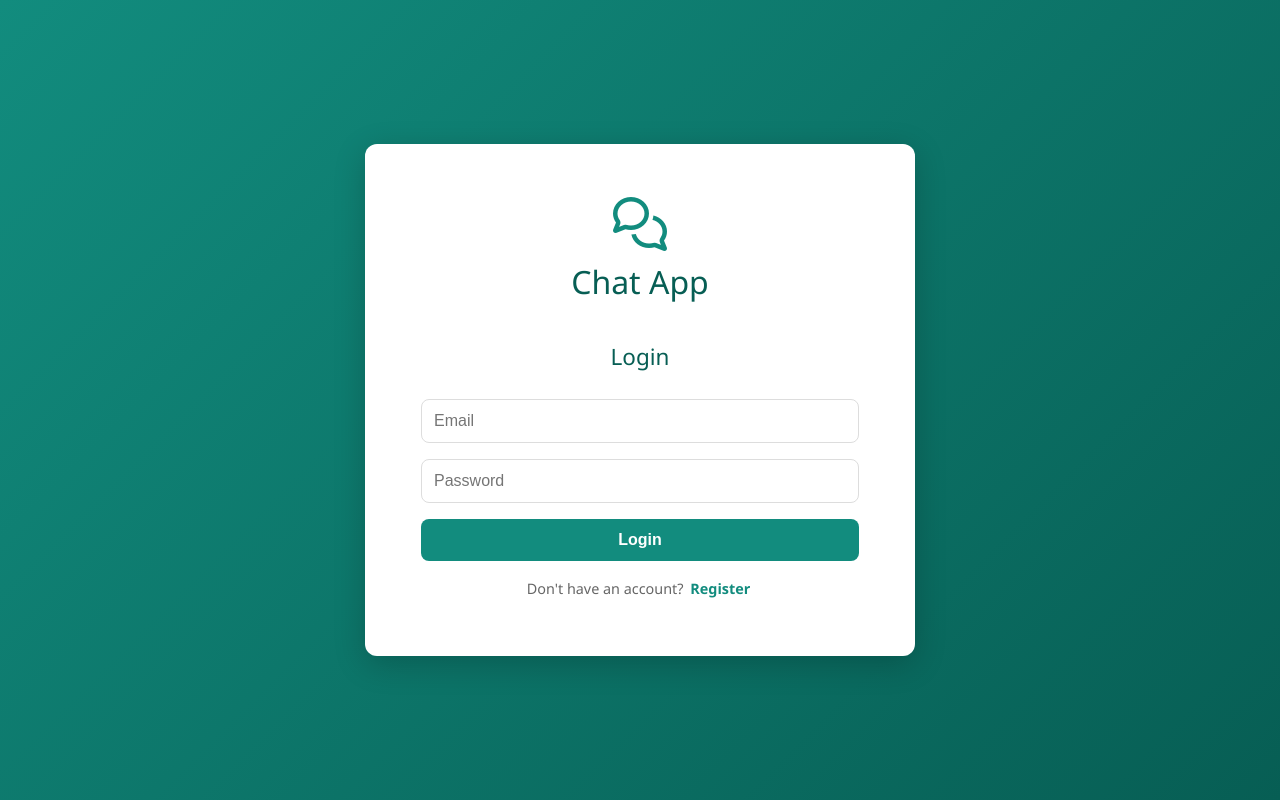
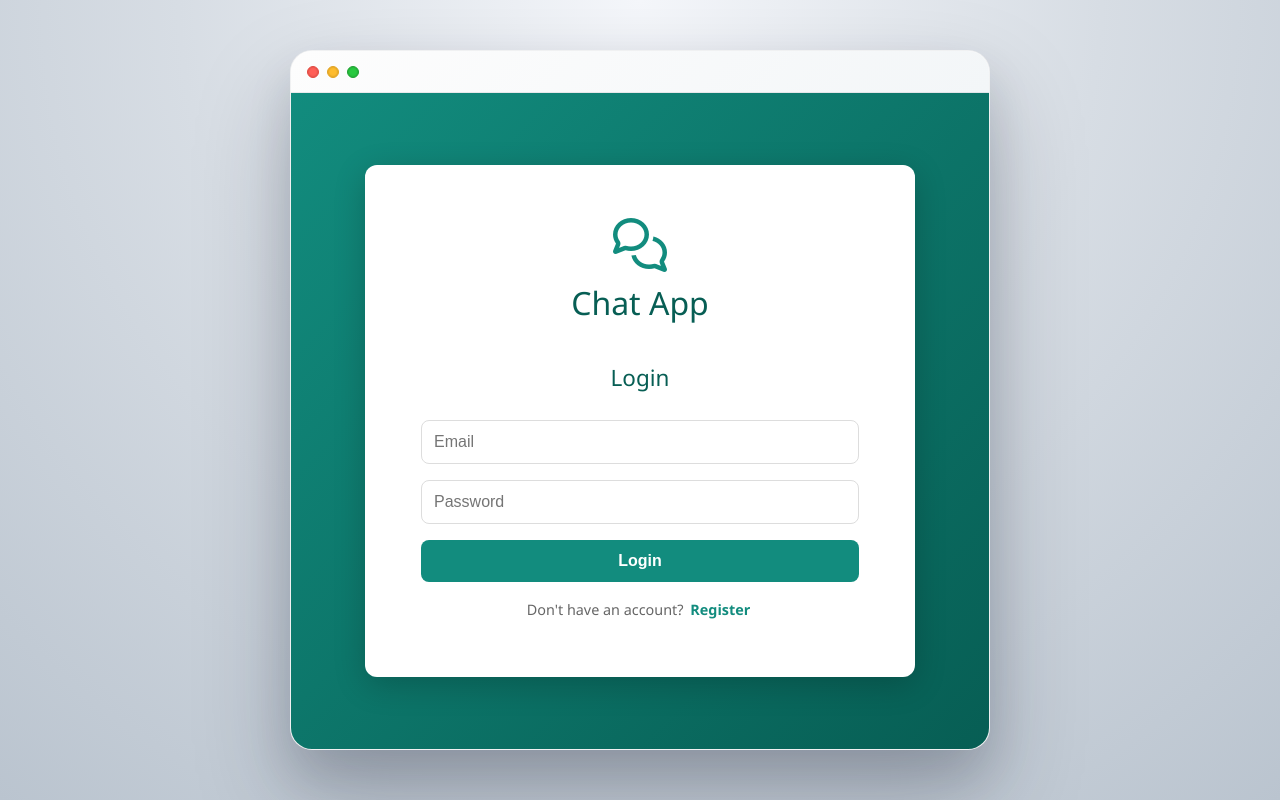
Before and after one commit to johanpoyet/jojochat, a Vue app in the folder front/: page / in a window 1280 px wide. Built offline with nearby package versions, Linux system fonts and the light colour scheme; no server answers.

Commit message:
add mac window for login & register page

```diff
--- a/front/src/components/ConversationList.vue
+++ b/front/src/components/ConversationList.vue
@@ -392,15 +392,21 @@ const isUserTyping = (userId) => {
   flex-shrink: 0;
 }
 
-.avatar {
+.avatar-wrapper .avatar {
   width: 100%;
   height: 100%;
+}
+
+.avatar {
+  width: 40px;
+  height: 40px;
   border-radius: 50%;
   background: #dfe5e7;
   display: flex;
   align-items: center;
   justify-content: center;
   overflow: hidden;
+  flex-shrink: 0;
 }
 
 .avatar img {
--- a/front/src/components/LoginView.vue
+++ b/front/src/components/LoginView.vue
@@ -35,8 +35,18 @@ const toggleMode = () => {
 </script>
 
 <template>
-  <div class="login-container">
-    <div class="login-box">
+  <div class="app-backdrop">
+    <div class="app-window">
+      <div class="window-header" aria-hidden="true">
+        <div class="window-controls">
+          <span class="window-dot dot-close"></span>
+          <span class="window-dot dot-minimize"></span>
+          <span class="window-dot dot-fullscreen"></span>
+        </div>
+      </div>
+
+      <div class="login-container">
+        <div class="login-box">
       <div class="login-header">
         <i class="fas fa-comments"></i>
         <h1>Chat App</h1>
@@ -90,16 +100,80 @@ const toggleMode = () => {
         </p>
       </form>
     </div>
+      </div>
+    </div>
   </div>
 </template>
 
 <style scoped>
+.app-backdrop {
+  width: 100vw;
+  height: 100vh;
+  background: radial-gradient(circle at top, #f5f7fb 0%, #d7dde4 45%, #bac4cf 100%);
+  display: flex;
+  align-items: center;
+  justify-content: center;
+  padding: clamp(12px, 3vw, 36px);
+}
+
+.app-window {
+  width: min(92vw, 700px);
+  height: min(92vh, 700px);
+  background: #ffffff;
+  border-radius: 22px;
+  box-shadow:
+    0 45px 95px rgba(15, 23, 42, 0.25),
+    0 25px 45px rgba(15, 23, 42, 0.12);
+  overflow: hidden;
+  display: flex;
+  flex-direction: column;
+  border: 1px solid rgba(15, 23, 42, 0.06);
+  position: relative;
+}
+
+.window-header {
+  height: 42px;
+  display: flex;
+  align-items: center;
+  padding: 0 16px;
+  background: linear-gradient(135deg, #fdfdfd, #f3f6f8);
+  border-bottom: 1px solid rgba(15, 23, 42, 0.08);
+}
+
+.window-controls {
+  display: flex;
+  gap: 8px;
+}
+
+.window-dot {
+  width: 12px;
+  height: 12px;
+  border-radius: 999px;
+  display: inline-flex;
+  border: 1px solid rgba(0, 0, 0, 0.08);
+  box-shadow: inset 0 0 2px rgba(0, 0, 0, 0.25);
+}
+
+.dot-close {
+  background: #ff5f57;
+  border-color: #e0483f;
+}
+
+.dot-minimize {
+  background: #febc2e;
+  border-color: #e0a323;
+}
+
+.dot-fullscreen {
+  background: #28c940;
+  border-color: #1e9f31;
+}
+
 .login-container {
+  flex: 1;
   display: flex;
   justify-content: center;
   align-items: center;
-  width: 100vw;
-  height: 100vh;
   background: linear-gradient(135deg, #128C7E 0%, #075E54 100%);
 }
 
--- a/front/src/components/RegisterView.vue
+++ b/front/src/components/RegisterView.vue
@@ -66,8 +66,18 @@ const handleRegister = async () => {
 </script>
 
 <template>
-  <div class="register-container">
-    <div class="register-box">
+  <div class="app-backdrop">
+    <div class="app-window">
+      <div class="window-header" aria-hidden="true">
+        <div class="window-controls">
+          <span class="window-dot dot-close"></span>
+          <span class="window-dot dot-minimize"></span>
+          <span class="window-dot dot-fullscreen"></span>
+        </div>
+      </div>
+
+      <div class="register-container">
+        <div class="register-box">
       <div class="register-header">
         <h1>WhatsApp</h1>
         <p>Create your account</p>
@@ -122,12 +132,77 @@ const handleRegister = async () => {
         <button @click="emit('switch-to-login')" class="btn-link">Sign in</button>
       </div>
     </div>
+      </div>
+    </div>
   </div>
 </template>
 
 <style scoped>
+.app-backdrop {
+  width: 100vw;
+  height: 100vh;
+  background: radial-gradient(circle at top, #f5f7fb 0%, #d7dde4 45%, #bac4cf 100%);
+  display: flex;
+  align-items: center;
+  justify-content: center;
+  padding: clamp(12px, 3vw, 36px);
+}
+
+.app-window {
+  width: min(92vw, 700px);
+  height: min(92vh, 700px);
+  background: #ffffff;
+  border-radius: 22px;
+  box-shadow:
+    0 45px 95px rgba(15, 23, 42, 0.25),
+    0 25px 45px rgba(15, 23, 42, 0.12);
+  overflow: hidden;
+  display: flex;
+  flex-direction: column;
+  border: 1px solid rgba(15, 23, 42, 0.06);
+  position: relative;
+}
+
+.window-header {
+  height: 42px;
+  display: flex;
+  align-items: center;
+  padding: 0 16px;
+  background: linear-gradient(135deg, #fdfdfd, #f3f6f8);
+  border-bottom: 1px solid rgba(15, 23, 42, 0.08);
+}
+
+.window-controls {
+  display: flex;
+  gap: 8px;
+}
+
+.window-dot {
+  width: 12px;
+  height: 12px;
+  border-radius: 999px;
+  display: inline-flex;
+  border: 1px solid rgba(0, 0, 0, 0.08);
+  box-shadow: inset 0 0 2px rgba(0, 0, 0, 0.25);
+}
+
+.dot-close {
+  background: #ff5f57;
+  border-color: #e0483f;
+}
+
+.dot-minimize {
+  background: #febc2e;
+  border-color: #e0a323;
+}
+
+.dot-fullscreen {
+  background: #28c940;
+  border-color: #1e9f31;
+}
+
 .register-container {
-  min-height: 100vh;
+  flex: 1;
   display: flex;
   align-items: center;
   justify-content: center;
```
